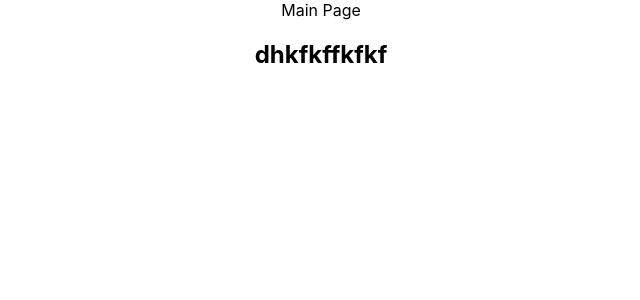
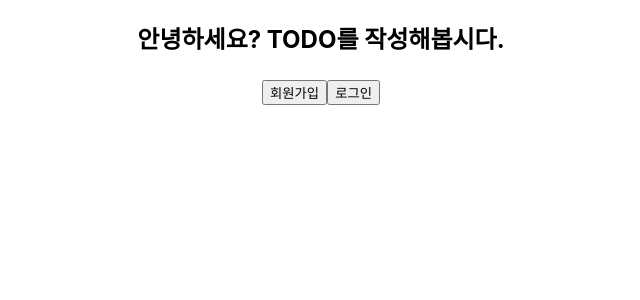
Before and after one commit to anyl92/wanted-pre-onboarding-frontend, a React (Create React App) app: page / in a window 1280 px wide. Shown: the top 300 px of the page, without its empty margins (319-959 px from the left). Built offline with nearby package versions, Linux system fonts and the light colour scheme.

Commit message:
feat(mainpage): make main

```diff
--- a/src/pages/main.js
+++ b/src/pages/main.js
@@ -1,8 +1,23 @@
+import { useNavigate } from "react-router-dom";
 const Main = () => {
+  const navigate = useNavigate();
+  const isLogined = Boolean(localStorage.getItem("user_token"));
+
   return (
     <div>
-      Main Page
-      <h2>dhkfkffkfkf</h2>
+      <h2>안녕하세요? TODO를 작성해봅시다.</h2>
+
+      {isLogined ? (
+        <h6>
+          이미 로그인 되어 있으시군요.{" "}
+          <button onClick={() => navigate("/todo")}>작성 하러 가기</button>
+        </h6>
+      ) : (
+        <h6>
+          <button onClick={() => navigate("/signup")}>회원가입</button>
+          <button onClick={() => navigate("/signin")}>로그인</button>
+        </h6>
+      )}
     </div>
   );
 };
```
